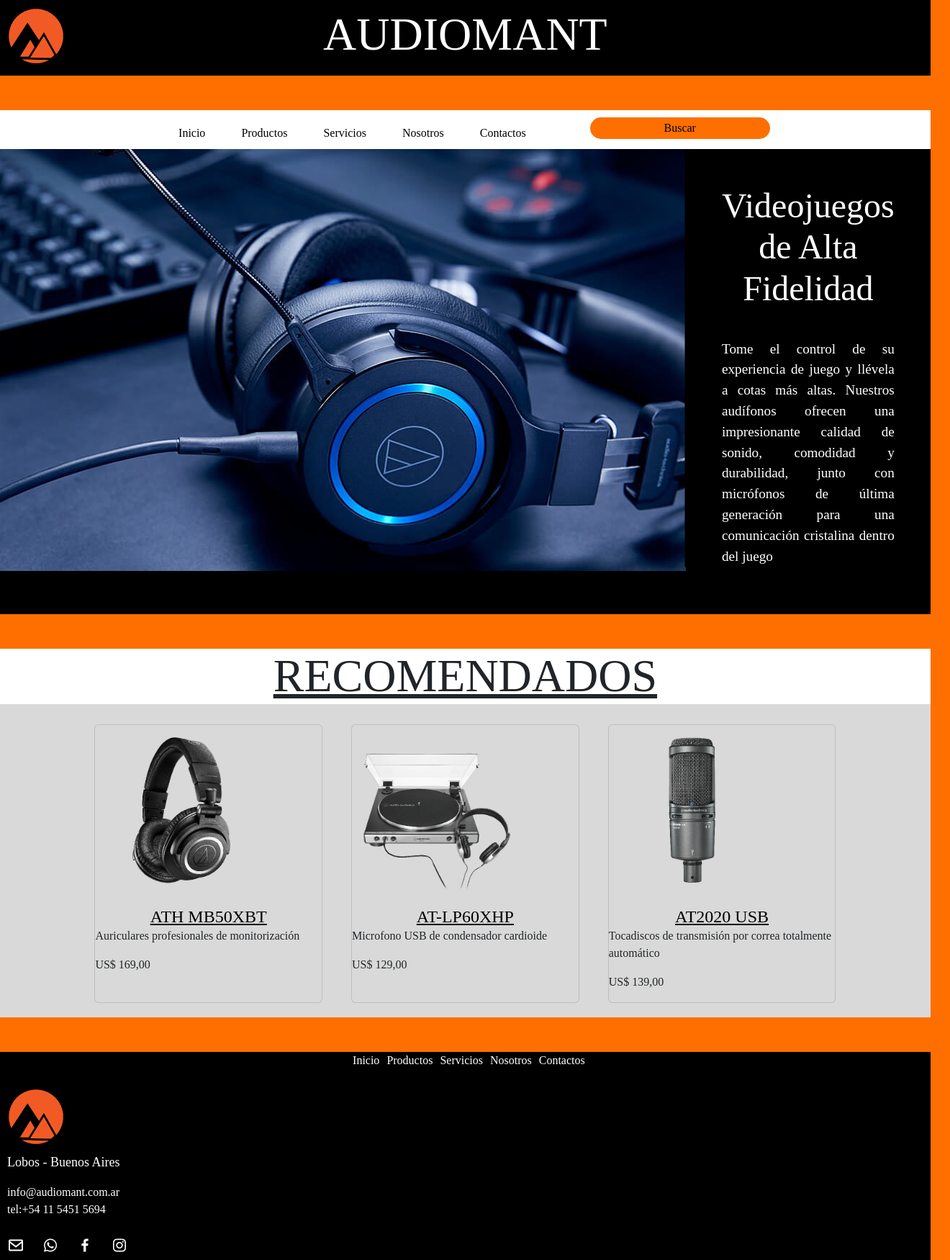
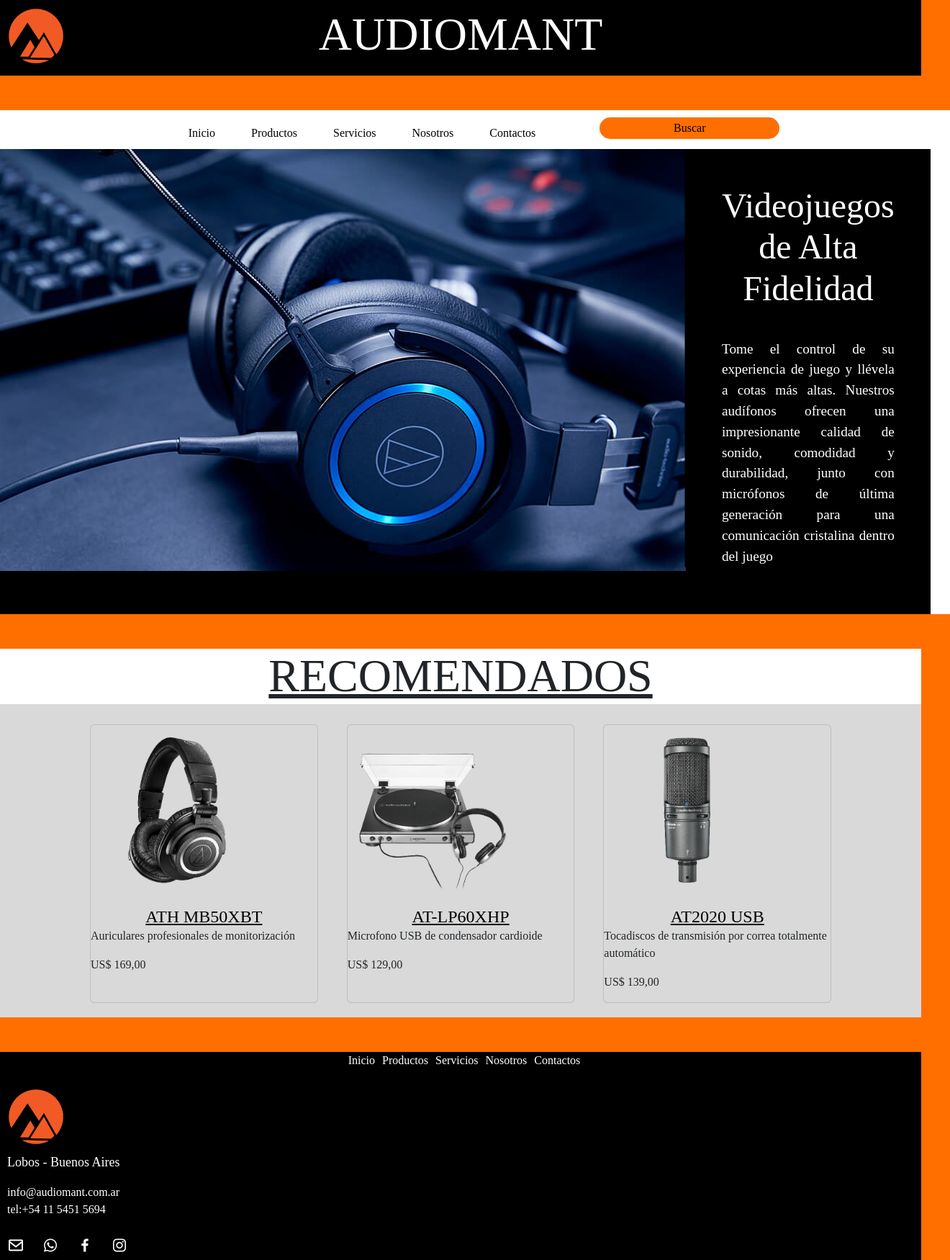
Before and after one commit to Jonadesing/audiomant, a website: page index.html in a window 1280 px wide. Shown: the whole page at 72% size, 1320 px wide, since content can reach past the window. Drawn offline with nearby package versions, Linux system fonts and the light colour scheme.

Commit message:
modificacion pagina producto2s3

```diff
--- a/scss/_body.scss
+++ b/scss/_body.scss
@@ -11,7 +11,7 @@ body{
 }
 .grilla{
     display: grid;
-    width: 100%;
+    width: 100vw;
     grid-template-rows: repeat(4 auto);
 
 
--- a/scss/_footer.scss
+++ b/scss/_footer.scss
@@ -1,7 +1,7 @@
 footer{
     grid-area: footer;
     background-color: $color-banner;
-    width: auto;
+    width: 100vw;
     height: auto;
     p{
         color: $color-h;
--- a/scss/_header.scss
+++ b/scss/_header.scss
@@ -4,7 +4,7 @@ header {
     grid-area: header;
     background-color: $color-banner;
     height: auto;
-    width: auto;
+    width: 100vw;
     display: grid;
     grid-template-columns: 1fr 2fr 1fr;
     justify-content: center;
@@ -28,6 +28,7 @@ header {
     display: flex;
     align-items: center; /* Alineación vertical al centro */
     justify-content: center; /* Alineación horizontal al centro */
+    width: 100vw;
     margin-top: 10px;
     margin-left: 20px;
     margin-right: 20px;
@@ -62,5 +63,6 @@ header {
     right: 30px;
     text-align: center;
     margin-left: 20px;
+    margin-bottom: 10px;
     border: none;
   }
--- a/scss/_main.scss
+++ b/scss/_main.scss
@@ -4,7 +4,7 @@ main{
 
     .imagenPrincipal {
         display:grid;
-        width: auto;
+        width: 100vw;
         grid-template-rows: 1fr;
         grid-template-columns: 1fr 1fr;
         grid-template-areas: "img texto";
--- a/scss/_section.scss
+++ b/scss/_section.scss
@@ -1,6 +1,6 @@
 
 section{
-    width: auto;
+    width: 100vw;
     height: auto;
     grid-area: section;
     background-color: #D9D9D9;
```
Also changed, not shown: pages/nosotros.html (+4 -3 lines), css/style.css.
